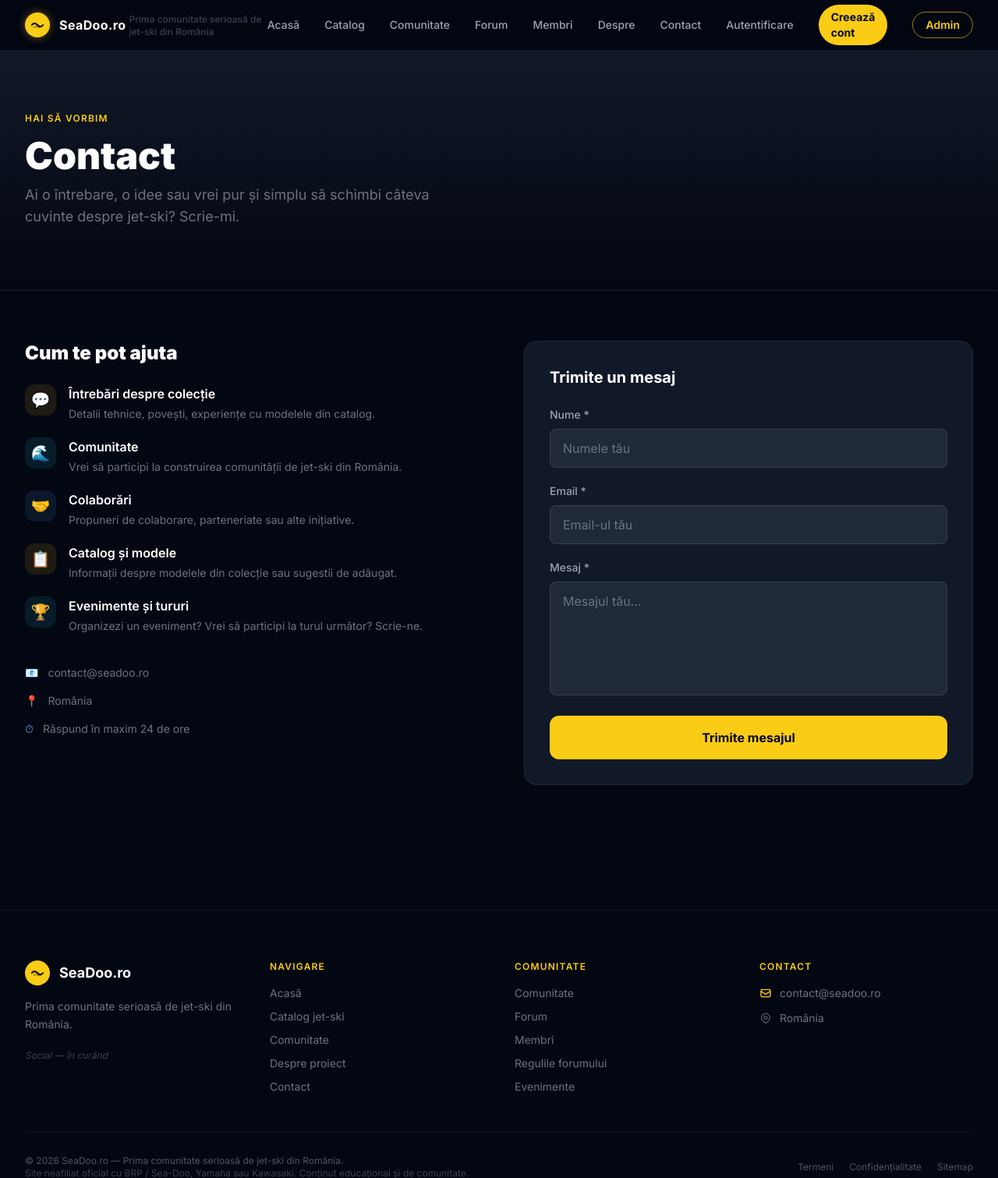
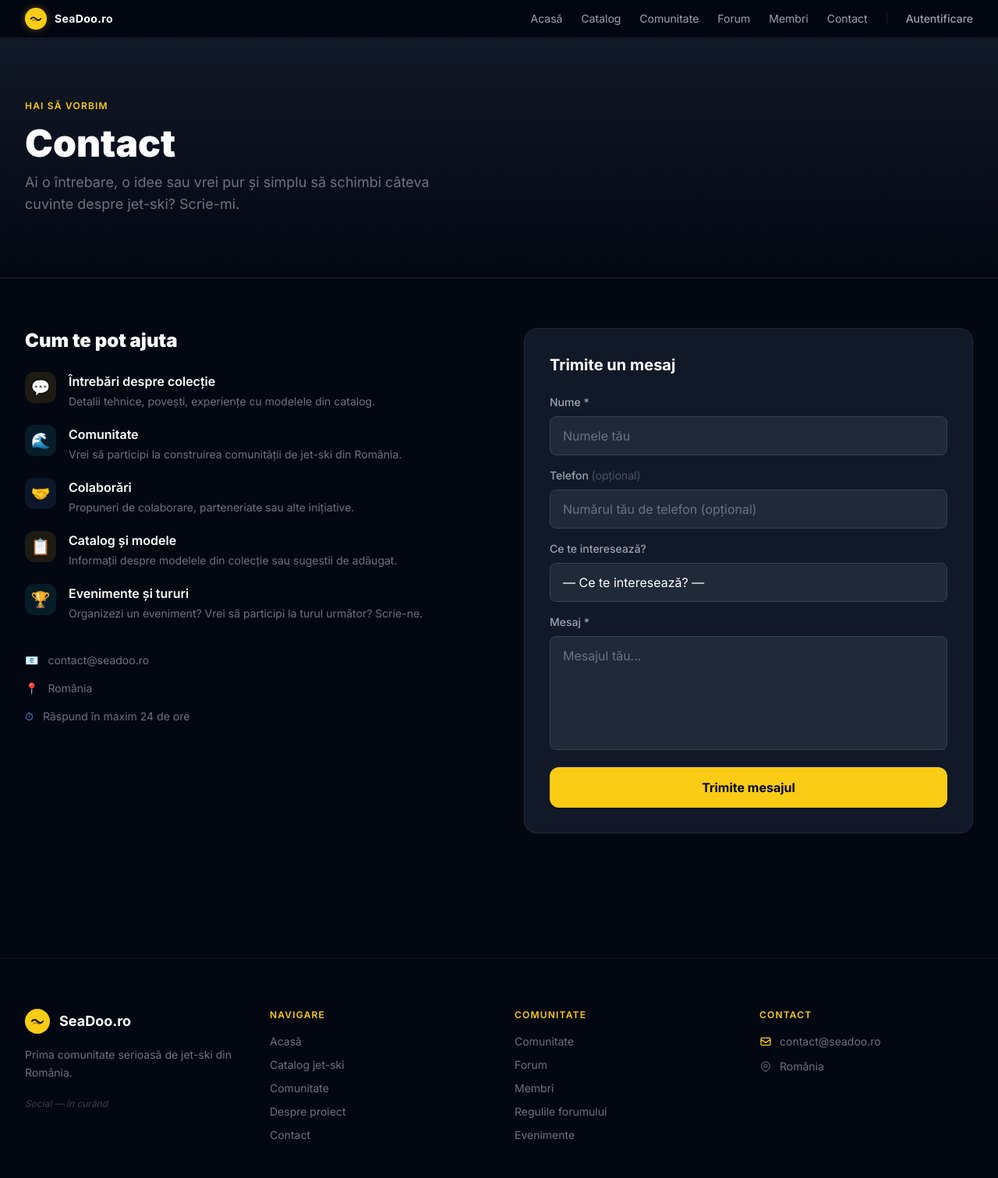
Before and after one commit to ram85di78j4/Sea_Doo, a Django app: page /contact/ in a window 1280 px wide. Shown: the top 1511 px of the page at 78% size. Run offline with Django 5.2, Linux system fonts and the light colour scheme; data that the repository does not hold is empty; some libraries are stand-ins or nearby versions.

Commit message:
Polish: navbar, hero, forum, contact form + Telegram integration

```diff
--- a/catalog/forms.py
+++ b/catalog/forms.py
@@ -13,19 +13,29 @@
     'focus:outline-none focus:border-yellow-400 transition-colors resize-none placeholder-gray-500'
 )
 
+_SELECT_CLASS = (
+    'w-full bg-gray-800 border border-gray-700 text-white rounded-lg px-4 py-3 '
+    'focus:outline-none focus:border-yellow-400 transition-colors appearance-none cursor-pointer'
+)
+
+_CHECKBOX_CLASS = 'w-4 h-4 rounded border-gray-600 bg-gray-800 text-yellow-400 focus:ring-yellow-400'
+
 
 class ContactForm(forms.ModelForm):
     class Meta:
         model = ContactMessage
-        fields = ['name', 'email', 'message']
+        fields = ['name', 'phone', 'interest', 'message']
         widgets = {
             'name': forms.TextInput(attrs={
                 'placeholder': 'Numele tău',
                 'class': _INPUT_CLASS,
             }),
-            'email': forms.EmailInput(attrs={
-                'placeholder': 'Email-ul tău',
+            'phone': forms.TextInput(attrs={
+                'placeholder': 'Numărul tău de telefon (opțional)',
                 'class': _INPUT_CLASS,
+            }),
+            'interest': forms.Select(attrs={
+                'class': _SELECT_CLASS,
             }),
             'message': forms.Textarea(attrs={
                 'placeholder': 'Mesajul tău...',
@@ -35,17 +45,23 @@
         }
         labels = {
             'name': 'Nume',
-            'email': 'Email',
+            'phone': 'Telefon',
+            'interest': 'Ce te interesează?',
             'message': 'Mesaj',
         }
 
+    def __init__(self, *args, **kwargs):
+        super().__init__(*args, **kwargs)
+        self.fields['phone'].required = False
+        self.fields['interest'].required = False
+        self.fields['interest'].choices = [
+            ('', '— Ce te interesează? —'),
+            ('catalog', 'Catalog / Modele'),
+            ('comunitate', 'Comunitate / Forum'),
+            ('evenimente', 'Evenimente / Tururi'),
+            ('altele', 'Altele'),
+        ]
 
-_SELECT_CLASS = (
-    'w-full bg-gray-800 border border-gray-700 text-white rounded-lg px-4 py-3 '
-    'focus:outline-none focus:border-yellow-400 transition-colors appearance-none cursor-pointer'
-)
-
-_CHECKBOX_CLASS = 'w-4 h-4 rounded border-gray-600 bg-gray-800 text-yellow-400 focus:ring-yellow-400'
 
 
 class CommunityWaitlistForm(forms.ModelForm):
--- a/catalog/templates/catalog/base.html
+++ b/catalog/templates/catalog/base.html
@@ -101,74 +101,66 @@
     <!-- NAVBAR -->
     <nav class="fixed top-0 left-0 right-0 z-50 nav-blur border-b border-white/5">
         <div class="max-w-7xl mx-auto px-4 sm:px-6 lg:px-8">
-            <div class="flex items-center justify-between h-16">
+            <div class="flex items-center justify-between h-12">
 
-                <a href="{% url 'home' %}" class="flex items-center gap-3 group">
-                    <div class="w-8 h-8 bg-yellow-400 rounded-full flex items-center justify-center shadow-[0_0_12px_rgba(251,191,36,0.4)] flex-shrink-0">
-                        <svg class="w-4 h-4 text-gray-950" fill="none" stroke="currentColor" stroke-width="2.5" stroke-linecap="round" viewBox="0 0 20 14">
+                <a href="{% url 'home' %}" class="flex items-center gap-2.5 group flex-shrink-0">
+                    <div class="w-7 h-7 bg-yellow-400 rounded-full flex items-center justify-center shadow-[0_0_10px_rgba(251,191,36,0.35)] flex-shrink-0">
+                        <svg class="w-3.5 h-3.5 text-gray-950" fill="none" stroke="currentColor" stroke-width="2.5" stroke-linecap="round" viewBox="0 0 20 14">
                             <path d="M1 7 Q5 2 10 7 Q15 12 19 7"/>
                             <path d="M4 11 Q7 8 10 10 Q13 12 16 10" stroke-width="1.5" opacity="0.5"/>
                         </svg>
                     </div>
-                    <span class="font-bold text-base tracking-wide">{{ SITE_NAME }}</span>
+                    <span class="font-bold text-sm tracking-wide">{{ SITE_NAME }}</span>
                 </a>
-                <span class="hidden lg:block text-gray-700 text-xs font-medium ml-1 mt-0.5">{{ SITE_TAGLINE }}</span>
 
-                <div class="hidden md:flex items-center gap-8">
-                    <a href="{% url 'home' %}" class="text-gray-400 hover:text-yellow-400 transition-colors text-sm font-medium">Acasă</a>
-                    <a href="{% url 'catalog_list' %}" class="text-gray-400 hover:text-yellow-400 transition-colors text-sm font-medium">Catalog</a>
-                    <a href="{% url 'comunitate' %}" class="text-gray-400 hover:text-cyan-400 transition-colors text-sm font-medium">Comunitate</a>
-                    <a href="{% url 'forum_index' %}" class="text-gray-400 hover:text-yellow-400 transition-colors text-sm font-medium">Forum</a>
-                    <a href="{% url 'member_directory' %}" class="text-gray-400 hover:text-yellow-400 transition-colors text-sm font-medium">Membri</a>
-                    <a href="{% url 'about' %}" class="text-gray-400 hover:text-yellow-400 transition-colors text-sm font-medium">Despre</a>
-                    <a href="{% url 'contact_page' %}" class="text-gray-400 hover:text-yellow-400 transition-colors text-sm font-medium">Contact</a>
+                <div class="hidden md:flex items-center gap-6">
+                    <a href="{% url 'home' %}" class="text-gray-400 hover:text-white transition-colors text-sm">Acasă</a>
+                    <a href="{% url 'catalog_list' %}" class="text-gray-400 hover:text-white transition-colors text-sm">Catalog</a>
+                    <a href="{% url 'comunitate' %}" class="text-gray-400 hover:text-cyan-400 transition-colors text-sm">Comunitate</a>
+                    <a href="{% url 'forum_index' %}" class="text-gray-400 hover:text-white transition-colors text-sm">Forum</a>
+                    <a href="{% url 'member_directory' %}" class="text-gray-400 hover:text-white transition-colors text-sm">Membri</a>
+                    <a href="{% url 'contact_page' %}" class="text-gray-400 hover:text-white transition-colors text-sm">Contact</a>
+
+                    <div class="w-px h-4 bg-white/10"></div>
 
                     {% if user.is_authenticated %}
-                    <a href="{% url 'profile' %}" class="text-gray-400 hover:text-cyan-400 transition-colors text-sm font-medium">Profil</a>
+                    <a href="{% url 'profile' %}" class="text-cyan-400 hover:text-cyan-300 transition-colors text-sm font-medium">Profil</a>
                     <form method="post" action="{% url 'logout' %}" class="inline">
                         {% csrf_token %}
-                        <button type="submit" class="text-gray-400 hover:text-red-400 transition-colors text-sm font-medium">Deconectare</button>
+                        <button type="submit" class="text-gray-500 hover:text-red-400 transition-colors text-sm">Ieșire</button>
                     </form>
                     {% else %}
                     <a href="{% url 'login' %}" class="text-gray-400 hover:text-yellow-400 transition-colors text-sm font-medium">Autentificare</a>
-                    <a href="{% url 'register' %}"
-                       class="bg-yellow-400 text-gray-950 hover:bg-yellow-300 px-4 py-1.5 rounded-full text-sm font-bold transition-all">
-                        Creează cont
-                    </a>
                     {% endif %}
-
-                    <a href="/admin/"
-                       class="border border-yellow-400/60 text-yellow-400 hover:bg-yellow-400 hover:text-gray-950 px-4 py-1.5 rounded-full text-sm font-semibold transition-all">
-                        Admin
-                    </a>
                 </div>
 
-                <button id="mobileMenuBtn" class="md:hidden text-gray-400 hover:text-white p-1">
-                    <svg class="w-6 h-6" fill="none" stroke="currentColor" viewBox="0 0 24 24">
+                <button id="mobileMenuBtn" class="md:hidden text-gray-500 hover:text-white p-1.5 rounded-lg hover:bg-white/5 transition-colors">
+                    <svg class="w-5 h-5" fill="none" stroke="currentColor" viewBox="0 0 24 24">
                         <path stroke-linecap="round" stroke-linejoin="round" stroke-width="2" d="M4 6h16M4 12h16M4 18h16"/>
                     </svg>
                 </button>
             </div>
         </div>
 
-        <div id="mobileMenu" class="hidden md:hidden bg-gray-950 border-t border-white/5 px-4 py-4 space-y-3">
-            <a href="{% url 'home' %}" class="block text-gray-400 hover:text-yellow-400 font-medium py-1">Acasă</a>
-            <a href="{% url 'catalog_list' %}" class="block text-gray-400 hover:text-yellow-400 font-medium py-1">Catalog</a>
-            <a href="{% url 'comunitate' %}" class="block text-gray-400 hover:text-cyan-400 font-medium py-1">Comunitate</a>
-            <a href="{% url 'forum_index' %}" class="block text-gray-400 hover:text-yellow-400 font-medium py-1">Forum</a>
-            <a href="{% url 'member_directory' %}" class="block text-gray-400 hover:text-yellow-400 font-medium py-1">Membri</a>
-            <a href="{% url 'about' %}" class="block text-gray-400 hover:text-yellow-400 font-medium py-1">Despre</a>
-            <a href="{% url 'contact_page' %}" class="block text-gray-400 hover:text-yellow-400 font-medium py-1">Contact</a>
-            <div class="border-t border-white/5 pt-3 space-y-3">
+        <div id="mobileMenu" class="hidden md:hidden bg-gray-950/98 border-t border-white/5 px-4 py-2">
+            <div class="space-y-0.5">
+                <a href="{% url 'home' %}" class="flex items-center text-gray-400 hover:text-white hover:bg-white/5 rounded-lg px-3 py-2.5 text-sm transition-colors">Acasă</a>
+                <a href="{% url 'catalog_list' %}" class="flex items-center text-gray-400 hover:text-white hover:bg-white/5 rounded-lg px-3 py-2.5 text-sm transition-colors">Catalog</a>
+                <a href="{% url 'comunitate' %}" class="flex items-center text-gray-400 hover:text-cyan-400 hover:bg-white/5 rounded-lg px-3 py-2.5 text-sm transition-colors">Comunitate</a>
+                <a href="{% url 'forum_index' %}" class="flex items-center text-gray-400 hover:text-white hover:bg-white/5 rounded-lg px-3 py-2.5 text-sm transition-colors">Forum</a>
+                <a href="{% url 'member_directory' %}" class="flex items-center text-gray-400 hover:text-white hover:bg-white/5 rounded-lg px-3 py-2.5 text-sm transition-colors">Membri</a>
+                <a href="{% url 'contact_page' %}" class="flex items-center text-gray-400 hover:text-white hover:bg-white/5 rounded-lg px-3 py-2.5 text-sm transition-colors">Contact</a>
+            </div>
+            <div class="border-t border-white/5 mt-1.5 pt-1.5">
                 {% if user.is_authenticated %}
-                <a href="{% url 'profile' %}" class="block text-cyan-400 hover:text-cyan-300 font-medium py-1">Profilul meu</a>
+                <a href="{% url 'profile' %}" class="flex items-center text-cyan-400 hover:text-cyan-300 hover:bg-white/5 rounded-lg px-3 py-2.5 text-sm font-medium transition-colors">Profilul meu</a>
                 <form method="post" action="{% url 'logout' %}" class="block">
                     {% csrf_token %}
-                    <button type="submit" class="text-gray-500 hover:text-red-400 font-medium text-left w-full py-1">Deconectare</button>
+                    <button type="submit" class="flex items-center w-full text-gray-500 hover:text-red-400 hover:bg-white/5 rounded-lg px-3 py-2.5 text-sm transition-colors">Ieșire din cont</button>
                 </form>
                 {% else %}
-                <a href="{% url 'login' %}" class="block text-gray-400 hover:text-yellow-400 font-medium py-1">Autentificare</a>
-                <a href="{% url 'register' %}" class="block text-yellow-400 hover:text-yellow-300 font-bold py-1">Creează cont gratuit</a>
+                <a href="{% url 'login' %}" class="flex items-center text-gray-400 hover:text-yellow-400 hover:bg-white/5 rounded-lg px-3 py-2.5 text-sm font-medium transition-colors">Autentificare</a>
+                <a href="{% url 'register' %}" class="flex items-center text-yellow-400 hover:text-yellow-300 hover:bg-yellow-400/5 rounded-lg px-3 py-2.5 text-sm font-semibold transition-colors">Creează cont gratuit</a>
                 {% endif %}
             </div>
         </div>
@@ -176,7 +168,7 @@
 
     <!-- FLASH MESSAGES -->
     {% if messages %}
-    <div class="fixed top-20 left-4 right-4 sm:left-auto sm:right-4 sm:max-w-sm z-50 space-y-2">
+    <div class="fixed top-14 left-4 right-4 sm:left-auto sm:right-4 sm:max-w-sm z-50 space-y-2">
         {% for message in messages %}
         <div class="bg-green-900/90 border border-green-600/50 text-green-100 px-5 py-3 rounded-xl shadow-2xl flex items-start gap-3 backdrop-blur">
             <svg class="w-5 h-5 text-green-400 flex-shrink-0 mt-0.5" fill="none" stroke="currentColor" viewBox="0 0 24 24">
--- a/catalog/templates/catalog/contact_page.html
+++ b/catalog/templates/catalog/contact_page.html
@@ -5,7 +5,7 @@
 {% block og_title %}Contact — Sea-Doo România{% endblock %}
 
 {% block content %}
-<div class="pt-16">
+<div class="pt-12">
 
     <div class="bg-gradient-to-b from-gray-900 to-gray-950 py-20 border-b border-white/5">
         <div class="max-w-7xl mx-auto px-4 sm:px-6 lg:px-8">
@@ -81,7 +81,7 @@
                     <h3 class="text-white font-bold text-xl mb-6">Trimite un mesaj</h3>
                     <form method="POST">
                         {% csrf_token %}
-                        <div class="space-y-5">
+                        <div class="space-y-4">
 
                             <div>
                                 <label class="block text-gray-400 text-sm font-medium mb-2">
@@ -95,12 +95,17 @@
 
                             <div>
                                 <label class="block text-gray-400 text-sm font-medium mb-2">
-                                    {{ form.email.label }} *
+                                    {{ form.phone.label }}
+                                    <span class="text-gray-600 font-normal">(opțional)</span>
                                 </label>
-                                {{ form.email }}
-                                {% if form.email.errors %}
-                                    <p class="text-red-400 text-xs mt-1.5">{{ form.email.errors.0 }}</p>
-                                {% endif %}
+                                {{ form.phone }}
+                            </div>
+
+                            <div>
+                                <label class="block text-gray-400 text-sm font-medium mb-2">
+                                    {{ form.interest.label }}
+                                </label>
+                                {{ form.interest }}
                             </div>
 
                             <div>
@@ -114,7 +119,7 @@
                             </div>
 
                             <button type="submit"
-                                    class="w-full bg-yellow-400 text-gray-950 font-bold py-4 rounded-xl hover:bg-yellow-300 transition-all hover:shadow-[0_0_24px_rgba(251,191,36,0.25)] text-base mt-2">
+                                    class="w-full bg-yellow-400 text-gray-950 font-bold py-3.5 rounded-xl hover:bg-yellow-300 transition-all hover:shadow-[0_0_24px_rgba(251,191,36,0.25)] text-base mt-1">
                                 Trimite mesajul
                             </button>
 
--- a/catalog/views.py
+++ b/catalog/views.py
@@ -1,3 +1,7 @@
+import json
+import logging
+import urllib.request
+
 from django.shortcuts import render, get_object_or_404, redirect
 from django.core.paginator import Paginator
 from django.db.models import Q, Count
@@ -8,8 +12,25 @@
 from django.http import HttpResponse, JsonResponse
 from django.urls import reverse
 from django.utils import timezone
+
 from .models import JetSki, ForumCategory, ForumTopicPreview, ForumTopic, ForumReply, ForumReport, CommunityWaitlist, EventPreview, Testimonial, MemberProfile
 from .forms import ContactForm, CommunityWaitlistForm, RegistrationForm, ProfileEditForm, ForumTopicForm, ForumReplyForm, ForumReportForm
+
+logger = logging.getLogger(__name__)
+
+
+def _send_telegram(msg):
+    token = getattr(settings, 'TELEGRAM_BOT_TOKEN', '')
+    chat_id = getattr(settings, 'TELEGRAM_CHAT_ID', '')
+    if not token or not chat_id:
+        return
+    try:
+        url = f'https://api.telegram.org/bot{token}/sendMessage'
+        payload = json.dumps({'chat_id': chat_id, 'text': msg}).encode()
+        req = urllib.request.Request(url, data=payload, headers={'Content-Type': 'application/json'}, method='POST')
+        urllib.request.urlopen(req, timeout=5)
+    except Exception as e:
+        logger.warning('Telegram notification failed: %s', e)
 
 
 def home(request):
@@ -23,8 +44,16 @@
     if request.method == 'POST':
         form = ContactForm(request.POST)
         if form.is_valid():
-            form.save()
-            messages.success(request, 'Mesajul tau a fost trimis! Te vom contacta in curand.')
+            obj = form.save()
+            interest_label = dict(obj.INTEREST_CHOICES).get(obj.interest, obj.interest) or 'nespecificat'
+            _send_telegram(
+                f'\U0001f30a Nou mesaj \u2014 SeaDoo.ro\n'
+                f'\U0001f464 Nume: {obj.name}\n'
+                f'\U0001f4f1 Telefon: {obj.phone or "necompletat"}\n'
+                f'\U0001f3af Interes: {interest_label}\n'
+                f'\U0001f4ac Mesaj: {obj.message}'
+            )
+            messages.success(request, 'Mesajul tău a fost trimis! Te vom contacta în curând.')
             return redirect('home')
 
     context = {
@@ -161,7 +190,15 @@
     if request.method == 'POST':
         form = ContactForm(request.POST)
         if form.is_valid():
-            form.save()
+            obj = form.save()
+            interest_label = dict(obj.INTEREST_CHOICES).get(obj.interest, obj.interest) or 'nespecificat'
+            _send_telegram(
+                f'\U0001f30a Nou mesaj \u2014 SeaDoo.ro\n'
+                f'\U0001f464 Nume: {obj.name}\n'
+                f'\U0001f4f1 Telefon: {obj.phone or "necompletat"}\n'
+                f'\U0001f3af Interes: {interest_label}\n'
+                f'\U0001f4ac Mesaj: {obj.message}'
+            )
             messages.success(request, 'Mesajul tău a fost trimis! Te vom contacta în curând.')
             return redirect('contact_page')
     return render(request, 'catalog/contact_page.html', {'form': form})
--- a/sea_doo/settings/production.py
+++ b/sea_doo/settings/production.py
@@ -51,3 +51,7 @@
 # --- App settings ---
 HERO_VIDEO_URL = config('HERO_VIDEO_URL', default='')
 FORUM_EXTERNAL_URL = config('FORUM_EXTERNAL_URL', default='https://forum.domain.ro')
+
+# --- Telegram notifications ---
+TELEGRAM_BOT_TOKEN = config('TELEGRAM_BOT_TOKEN', default='')
+TELEGRAM_CHAT_ID = config('TELEGRAM_CHAT_ID', default='')
```
Also changed, not shown: catalog/models.py (+12 -2 lines), catalog/templates/catalog/home.html (+31 -27 lines), catalog/migrations/0010_contactmessage_phone_interest.py (added), 1 other file.
